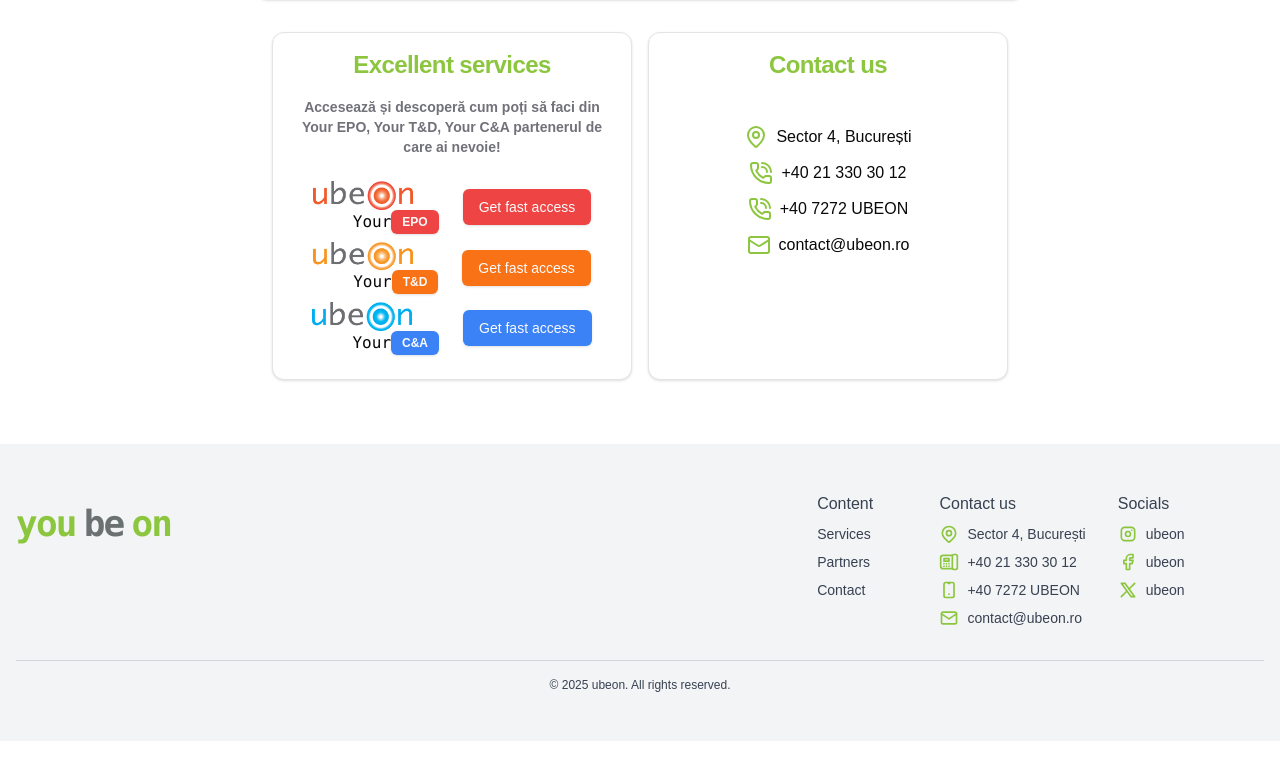
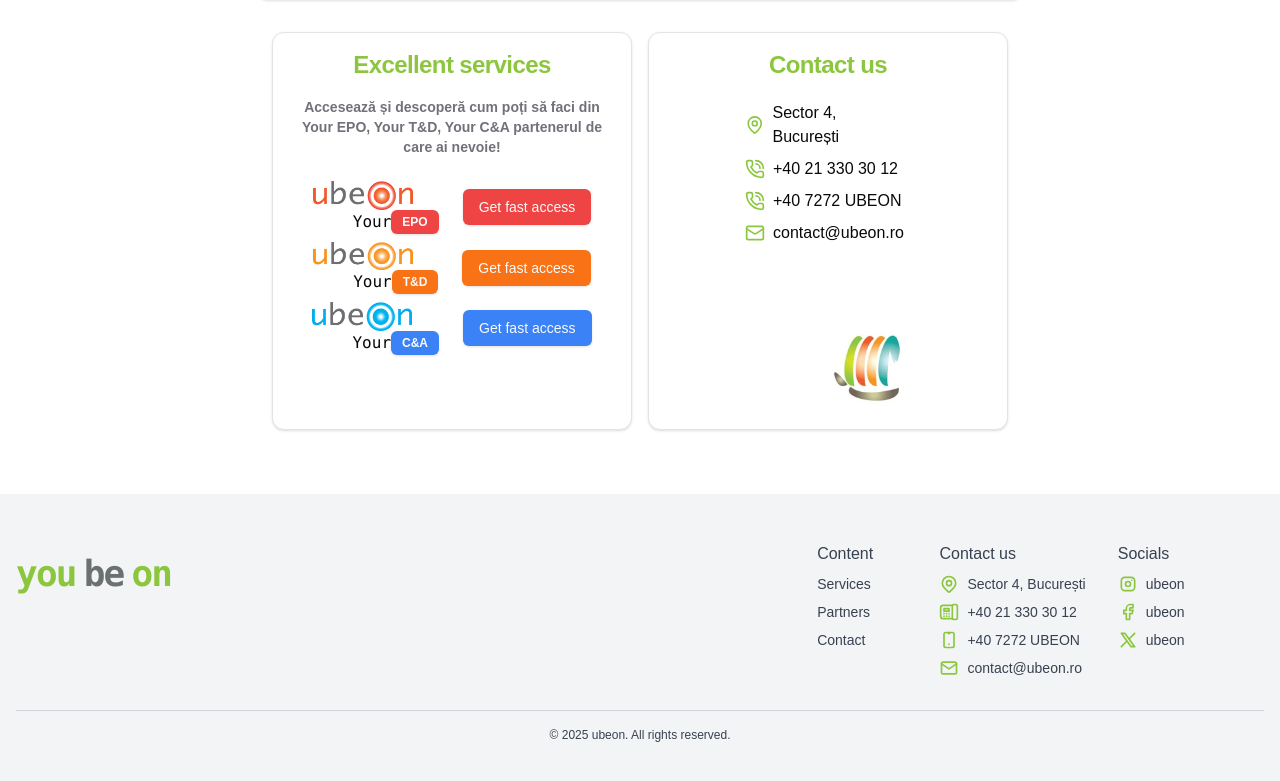
Before and after one commit to alexvieru1/ubeon, a Next.js app: page / in a window 1280 px wide. Shown: the part 1214-1995 px from the top of the page. Before the commit the page ends 1955 px from the top, so only its background shows below. Built offline with nearby package versions, Linux system fonts and the light colour scheme.

Commit message:
update text v13

```diff
--- a/app/page.tsx
+++ b/app/page.tsx
@@ -269,26 +269,66 @@ export default function Home() {
             <CardTitle className="p-4 text-xl xl:text-2xl text-[#8cc63e] text-center">
               Contact us
             </CardTitle>
-            {/* <CardDescription className="px-4 text-center font-semibold">
-              Accesează și descoperă cum poți să faci din Your EPO, Your T&D,
-              Your C&A partenerul de care ai nevoie!
-            </CardDescription> */}
-            <CardContent className="md:py-4">
-              <div className="flex flex-row my-3 justify-center items-center">
-                <MapPinIcon className="w-6 h-6 text-[#8cc63e]" />
+
+            <CardContent
+              className="
+    /* ❶ GRID -------------------------------------------------------------- */
+    grid
+    gap-2                /* phones                     */
+    md:gap-3             /* tablets / small-laptop     */
+    md:px-24
+    lg:gap-1             /* large screens, almost no gap */
+
+    md:grid-cols-2 md:grid-rows-2
+
+    /* ❷ HEIGHT ------------------------------------------------------------ */
+    md:h-60              /* small laptop               */
+    lg:h-auto            /* ≥ lg ➜ let content decide  */
+  "
+            >
+              {/* ─── Text + icons ────────────────────────────────── */}
+              <div
+                className="
+        flex flex-col
+        md:row-start-1 md:col-start-1
+        place-self-start
+      "
+              >
+                <div className="flex items-center my-1">
+                  <MapPinIcon className="w-5 h-5 text-[#8cc63e]" />
                   <p className="ml-2">Sector 4, București</p>
                 </div>
-              <div className="flex flex-row my-3 justify-center items-center">
-                <PhoneCallIcon className="w-6 h-6 text-[#8cc63e]" />
+                <div className="flex items-center my-1">
+                  <PhoneCallIcon className="w-5 h-5 text-[#8cc63e]" />
                   <p className="ml-2">+40 21 330 30 12</p>
                 </div>
-              <div className="flex flex-row my-3 justify-center items-center">
-                <PhoneCallIcon className="w-6 h-6 text-[#8cc63e]" />
+                <div className="flex items-center my-1">
+                  <PhoneCallIcon className="w-5 h-5 text-[#8cc63e]" />
                   <p className="ml-2">+40 7272 UBEON</p>
                 </div>
-              <div className="flex flex-row my-3 justify-center items-center">
-                <MailIcon className="w-6 h-6 text-[#8cc63e]" />
+                <div className="flex items-center my-1">
+                  <MailIcon className="w-5 h-5 text-[#8cc63e]" />
                   <p className="ml-2">contact@ubeon.ro</p>
+                </div>
+              </div>
+
+              {/* ─── Logo ────────────────────────────────────────── */}
+              <div
+                className="
+        mt-4 md:mt-0           /* add spacing only on small screens */
+        md:row-start-2 md:col-start-2
+        place-self-end
+      "
+              >
+                <Image
+                  src="/images/sigla-ubeon.jpg"
+                  width={
+                    400
+                  } /* a bit smaller for phones; you can also use responsive sizes */
+                  height={400}
+                  alt="sigla-ubeon"
+                  className="rounded-lg"
+                />
               </div>
             </CardContent>
           </Card>
```
Also changed, not shown: public/images/sigla-ubeon.jpg (added). Lines whose indentation alone changed are shown as unchanged.
